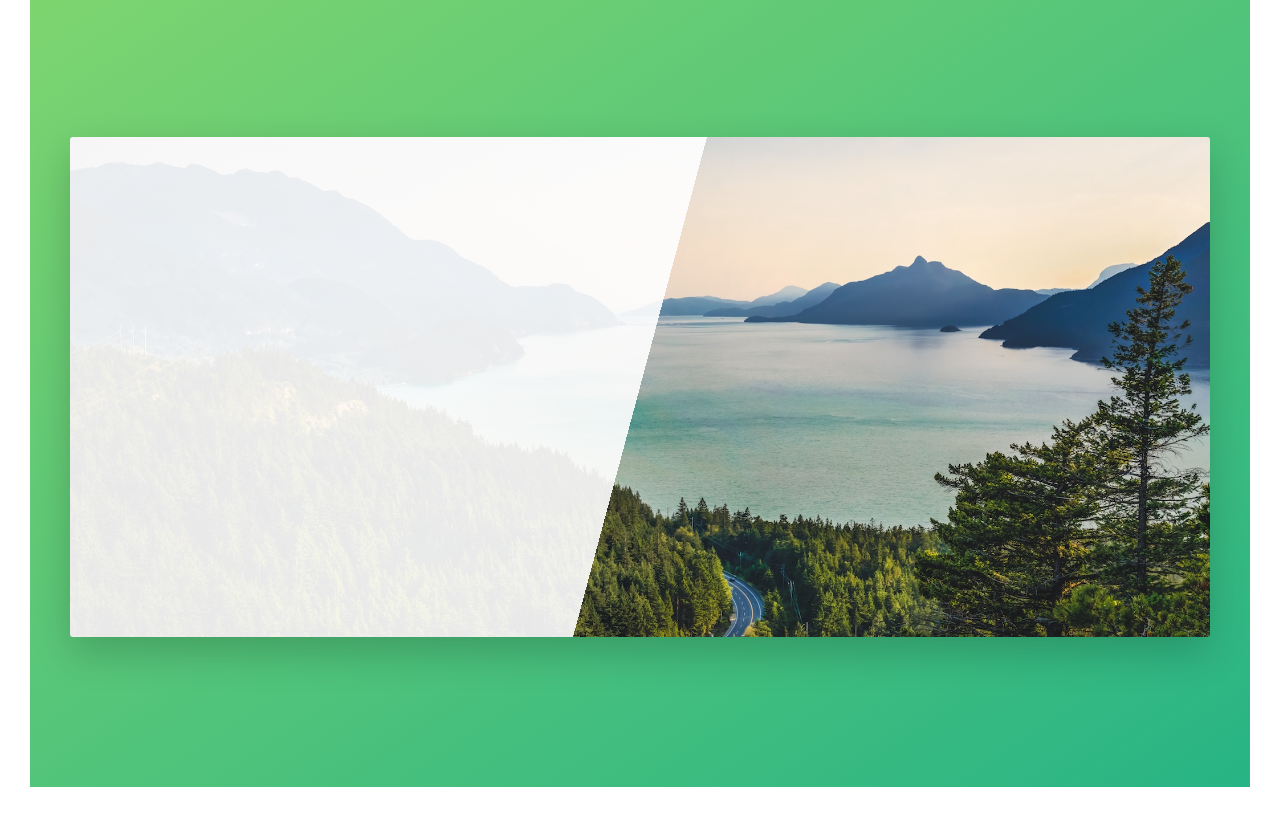
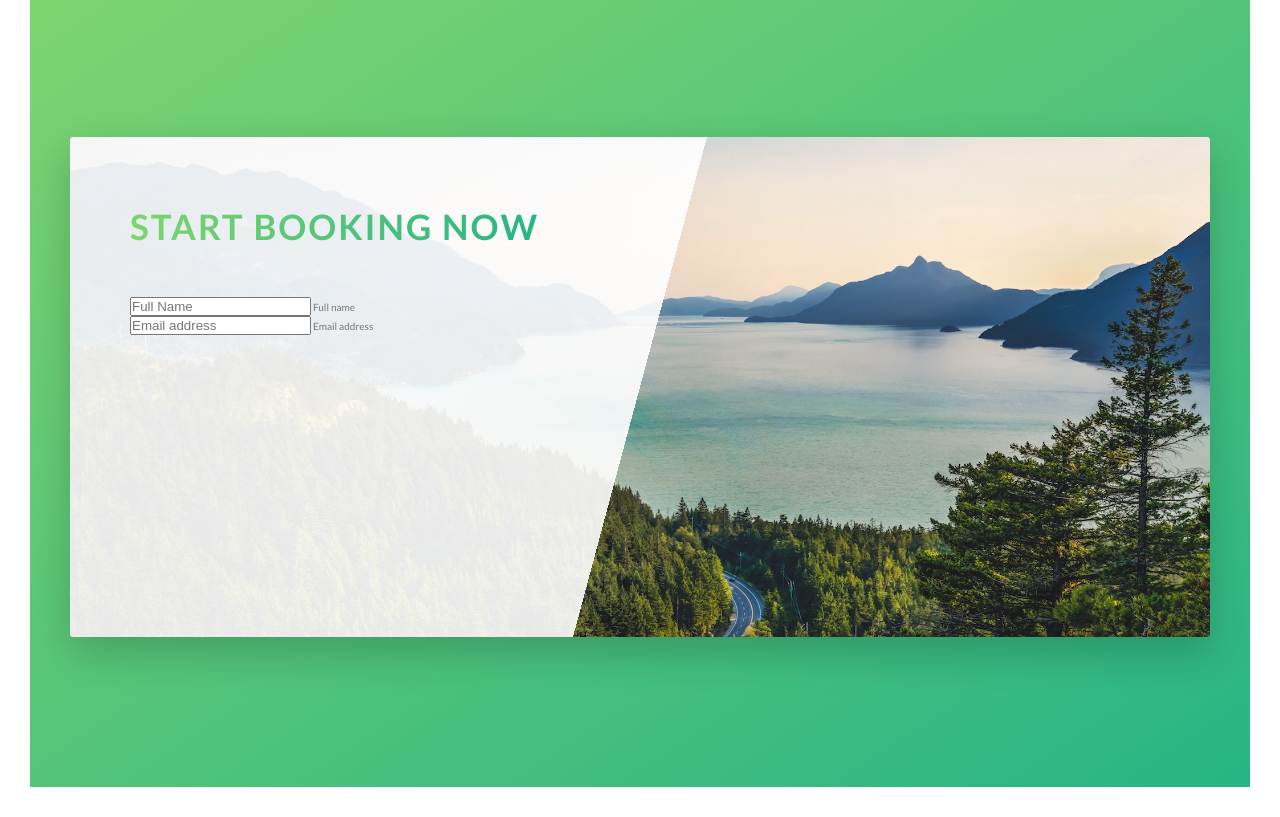
Before and after one commit to pawelpiatekProjects/Natours, a website: page index.html in a window 1280 px wide. Shown: the part 4980-5797 px from the top of the page. Drawn offline with Linux system fonts and the light colour scheme.

Commit message:
added heading, and two form groups to index.html

```diff
--- a/index.html
+++ b/index.html
@@ -296,11 +296,29 @@
     <section class="section-book">
         <div class="row">
             <div class="book">
+                <div class="book__form">
+                    <form action="#" class="form">
+                        <div class=" u-margin-bottom-medium">
+                            <h2 class="heading-secondary">
+                                Start booking now
 
+                            </h2>
+                        </div>
+                        <div class="form__group">
+                            <input type="text" class="form__input" placeholder="Full Name" id="name" required>
+                            <label for="name" class="form__label">Full name</label>
+                            <!--for attribute indicate to the id in related input -->
+                        </div>
+                        <div class="form__group">
+                            <input type="email" class="form__input" placeholder="Email address" id="email" required>
+                            <label for="email" class="form__label">Email address</label>
+                            <!--for attribute indicate to the id in related input -->
+                        </div>
+                    </form>
+                </div>
             </div>
         </div>
     </section>
-
 
 
 </main>
--- a/sass/pages/_home.scss
+++ b/sass/pages/_home.scss
@@ -41,12 +41,10 @@
   background-image: linear-gradient(to right bottom, $color-primary-light, $color-primary-dark);
 }
 
-.book{
-  background-image:linear-gradient(105deg
-  ,rgba($color-white, .9) 0%,
+.book {
+  background-image: linear-gradient(105deg, rgba($color-white, .9) 0%,
           rgba($color-white, .9) 50%,
-          transparent 50%)
-  ,url("../img/nat-10.jpg"); //advanced linear gradient
+          transparent 50%), url("../img/nat-10.jpg"); //advanced linear gradient
 
 
   background-size: 100%; // todo:check background-size
@@ -54,4 +52,10 @@
   box-shadow: 0 1.5rem 4rem rgba($color-black, .2);
 
   height: 50rem;
+
+
+  &__form{
+    width: 50%;
+    padding: 6rem;
+  }
 }
```
Also changed, not shown: css/style.css.
